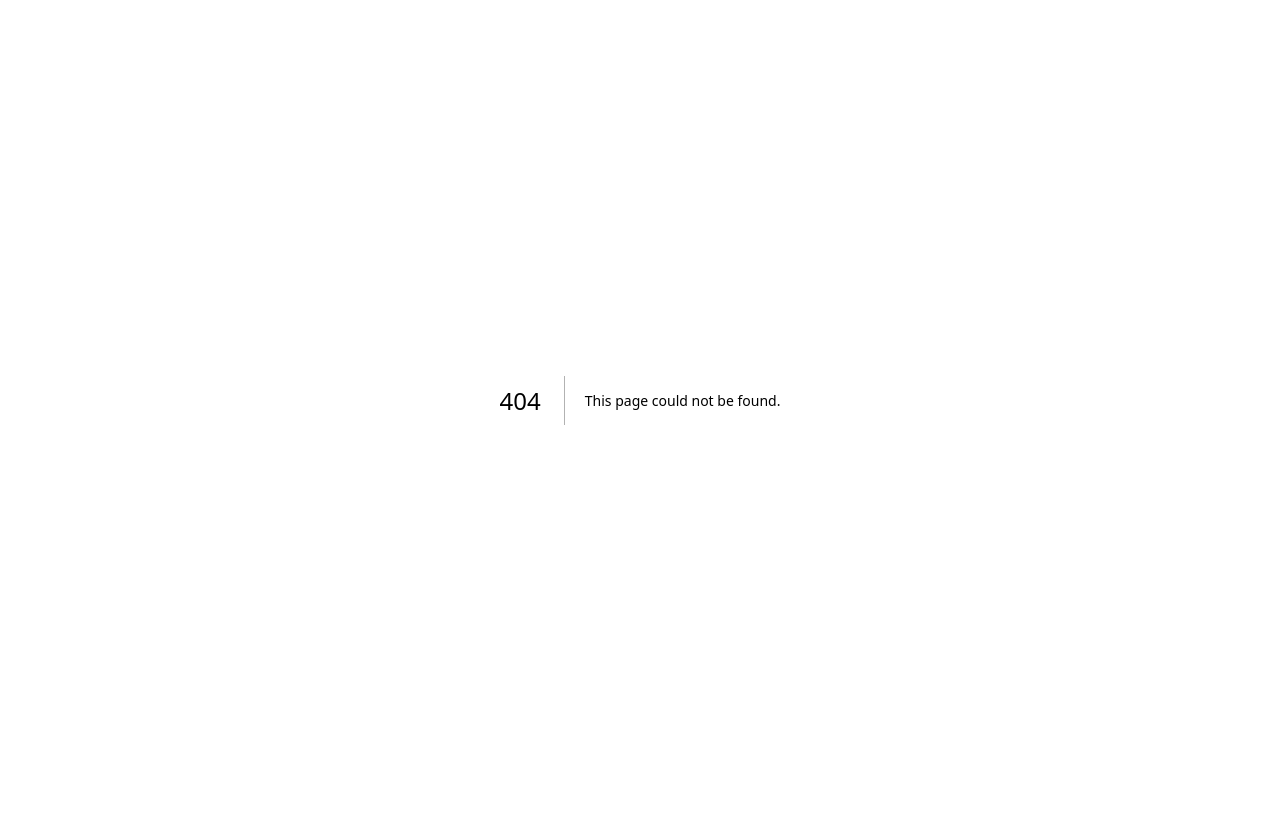
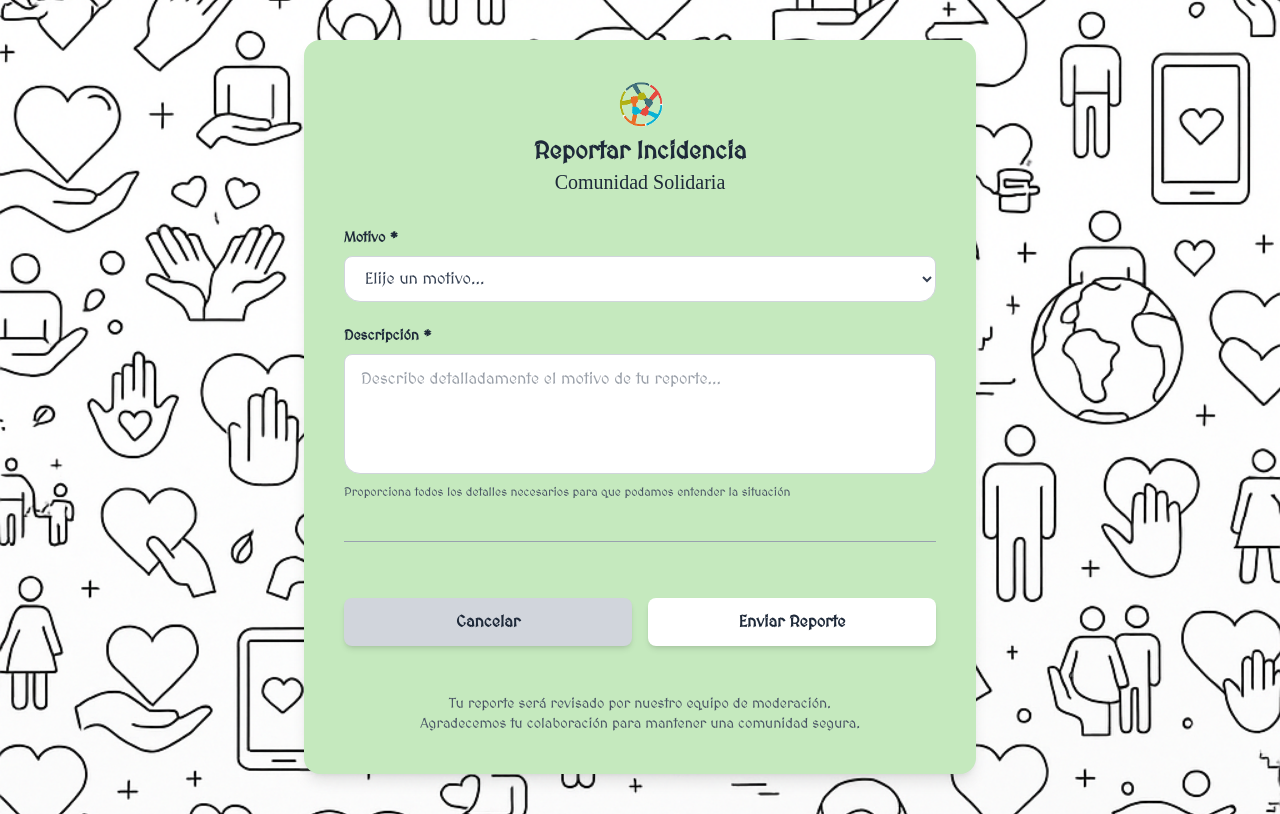
Before and after one commit to EmilioBor/comunidadfront, a Next.js app in the folder comunidadfront/: page /Reporte in a window 1280 px wide. Before the commit this address had no page. Built offline with nearby package versions, Linux system fonts and the light colour scheme.

Commit message:
Agrego funcionalidad para registrar reporte

```diff
--- /dev/null
+++ b/comunidadfront/src/app/Reporte/page.tsx
@@ -0,0 +1,214 @@
+// app/Reporte/Crear/page.tsx
+"use client";
+
+import { useState } from "react";
+import { useRouter } from "next/navigation";
+
+export default function CrearReporte() {
+  const router = useRouter();
+  const [motivo, setMotivo] = useState("");
+  const [descripcion, setDescripcion] = useState("");
+  const [error, setError] = useState("");
+  const [enviando, setEnviando] = useState(false);
+
+  const motivos = [
+    "Contenido inapropiado",
+    "Usuario fraudulento",
+    "Información falsa",
+    "Acoso o bullying",
+    "Spam",
+    "Otro"
+  ];
+
+  const handleSubmit = async (e: React.FormEvent) => {
+    e.preventDefault();
+    setError("");
+    setEnviando(true);
+
+    if (!motivo) {
+      setError("Por favor selecciona un motivo");
+      setEnviando(false);
+      return;
+    }
+
+    if (!descripcion) {
+      setError("Por favor describe el motivo del reporte");
+      setEnviando(false);
+      return;
+    }
+
+    try {
+      // Por ahora solo simulamos el envío ya que no tenemos el back
+      console.log("📋 Reporte a enviar:", {
+        motivo,
+        descripcion,
+        fecha: new Date().toISOString()
+      });
+
+      // Simulamos delay de envío
+      await new Promise(resolve => setTimeout(resolve, 1500));
+
+      // Mostrar éxito y redirigir
+      alert("✅ Reporte enviado correctamente. Gracias por ayudarnos a mantener la comunidad segura.");
+      router.push("/Inicio");
+
+    } catch (err) {
+      console.error("Error enviando reporte:", err);
+      setError("Error al enviar el reporte. Intenta nuevamente.");
+    } finally {
+      setEnviando(false);
+    }
+  };
+
+  return (
+    <div
+      className="min-h-screen flex items-center justify-center bg-cover bg-center py-10"
+      style={{ backgroundImage: "url('/background-login.png')" }}
+    >
+      <div
+        className="rounded-2xl shadow-lg p-10 w-full max-w-2xl text-gray-800 text-center"
+        style={{ backgroundColor: "#C5E9BE" }}
+      >
+        <div className="flex flex-col items-center mb-8">
+          <img src="/logo.png" alt="logo" className="w-12 h-12 mb-2" />
+          <h1 className="text-2xl font-bold">Reportar Incidencia</h1>
+          <h2 className="text-xl font-[cursive]">Comunidad Solidaria</h2>
+        </div>
+
+        <form
+          onSubmit={handleSubmit}
+          className="grid grid-cols-1 gap-6 text-left"
+        >
+          {/* Campo Motivo */}
+          <div>
+            <label className="block text-sm font-semibold mb-2">
+              Motivo *
+            </label>
+            <select
+              value={motivo}
+              onChange={(e) => setMotivo(e.target.value)}
+              className="
+                w-full px-4 py-3
+                rounded-t-lg
+                rounded-b-[16px]
+                border border-gray-300
+                bg-white
+                focus:outline-none focus:ring-2 focus:ring-green-400
+                text-gray-700
+                text-base
+              "
+              required
+            >
+              <option value="" disabled>
+                Elije un motivo...
+              </option>
+              {motivos.map((motivoItem) => (
+                <option key={motivoItem} value={motivoItem}>
+                  {motivoItem}
+                </option>
+              ))}
+            </select>
+          </div>
+
+          {/* Campo Descripción */}
+          <div>
+            <label className="block text-sm font-semibold mb-2">
+              Descripción *
+            </label>
+            <textarea
+              value={descripcion}
+              onChange={(e) => setDescripcion(e.target.value)}
+              placeholder="Describe detalladamente el motivo de tu reporte..."
+              className="
+                w-full px-4 py-3
+                rounded-t-lg
+                rounded-b-[16px]
+                border border-gray-300
+                bg-white
+                focus:outline-none focus:ring-2 focus:ring-green-400
+                text-gray-700
+                resize-none
+                min-h-[120px]
+                text-base
+              "
+              required
+            />
+            <p className="text-xs text-gray-600 mt-1">
+              Proporciona todos los detalles necesarios para que podamos entender la situación
+            </p>
+          </div>
+
+          {/* Línea divisoria */}
+          <div className="border-t border-gray-400 my-4"></div>
+
+          {error && (
+            <div className="bg-red-100 border border-red-400 text-red-700 px-4 py-3 rounded-lg text-center">
+              {error}
+            </div>
+          )}
+
+          {/* Botones */}
+          <div className="flex flex-col sm:flex-row gap-4 justify-center pt-4">
+            <button
+              type="button"
+              onClick={() => router.back()}
+              className="
+                bg-gray-300
+                text-gray-800
+                font-semibold
+                py-3
+                px-8
+                rounded-lg
+                shadow-md
+                hover:bg-gray-400
+                transition
+                flex-1
+                text-base
+              "
+            >
+              Cancelar
+            </button>
+            <button
+              type="submit"
+              disabled={enviando}
+              className="
+                bg-white
+                text-gray-800
+                font-semibold
+                py-3
+                px-8
+                rounded-lg
+                shadow-md
+                hover:bg-gray-200
+                transition
+                flex-1
+                text-base
+                disabled:bg-gray-200
+                disabled:cursor-not-allowed
+                flex items-center justify-center
+              "
+            >
+              {enviando ? (
+                <>
+                  <div className="animate-spin rounded-full h-4 w-4 border-b-2 border-gray-800 mr-2"></div>
+                  Enviando...
+                </>
+              ) : (
+                "Enviar Reporte"
+              )}
+            </button>
+          </div>
+
+          {/* Información adicional */}
+          <div className="text-center mt-6">
+            <p className="text-sm text-gray-600">
+              Tu reporte será revisado por nuestro equipo de moderación.
+              <br />
+              Agradecemos tu colaboración para mantener una comunidad segura.
+            </p>
+          </div>
+        </form>
+      </div>
+    </div>
+  );
+}
```
